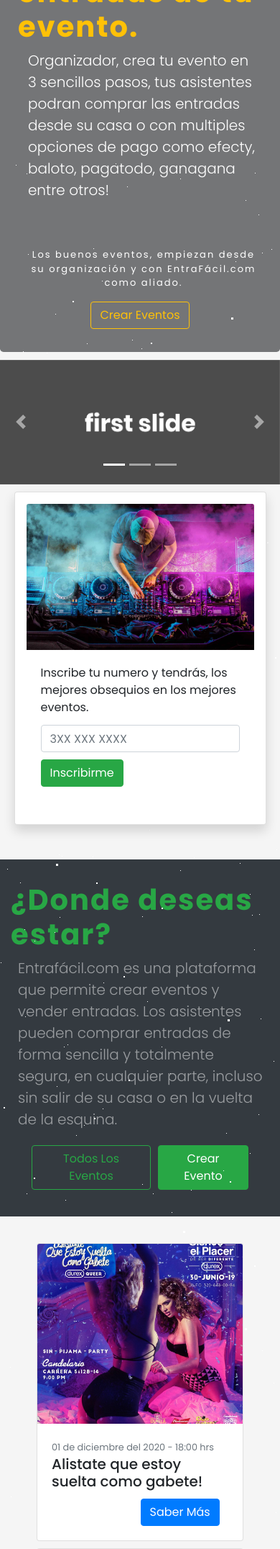
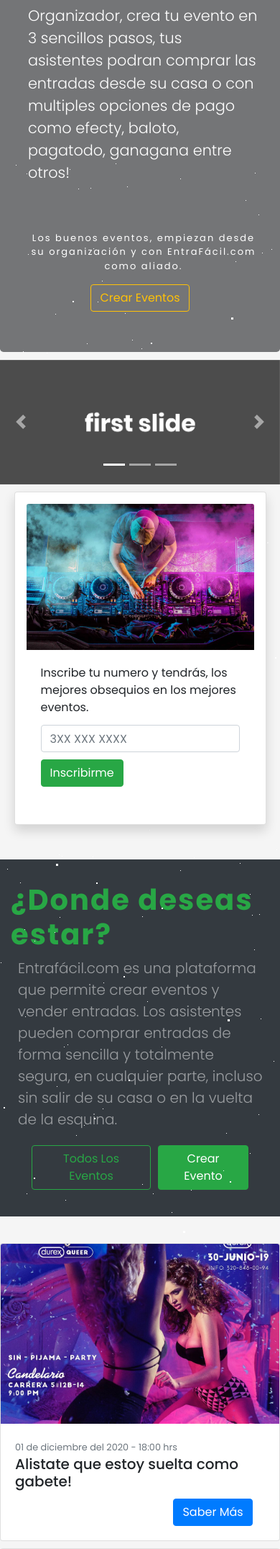
Before and after one commit to porrocas/entrafacil, a PHP site: page / in a window 390 px wide. Shown: the part 339-2491 px from the top of the page at 72% size. Run offline with PHP 8.4, Linux system fonts and the light colour scheme.

Commit message:
[add] Responsive desing changes

```diff
--- a/css/main-j.css
+++ b/css/main-j.css
@@ -56,10 +56,12 @@
     .mainJumbotron > h1{
         z-index: 5;
         width: 95%;
+        font-size: 2em !important;
     }
 
     .mainJumbotron > p{
         width: 90%;
         z-index: 5;
+        font-size: 1.3em;
     }
 }
--- a/css/pre-eventos.css
+++ b/css/pre-eventos.css
@@ -33,7 +33,7 @@
 }
 
 .container-pre-eventos .card{
-    width: 100%;
+    width: 18rem;
     margin: 5px auto;
 }
 
@@ -51,3 +51,28 @@
     display: flex;
     justify-content: center;
 }
+
+@media (max-width: 576px) {
+    .container-pre-eventos{
+        width: 100%;
+    }
+
+    .container-pre-eventos .card{
+        width: 100%;
+        margin: 5px auto;
+    }
+
+    .cont-btn-evento{
+        width: 90%;
+        margin: auto;
+        display: flex;
+        justify-content: flex-end;
+    }
+
+    .cont-btn-center{
+        width: 90%;
+        margin: 10px auto;
+        display: flex;
+        justify-content: center;
+    }
+}
--- a/css/pre-image-event.css
+++ b/css/pre-image-event.css
@@ -22,6 +22,6 @@
 
 @media (max-width: 576px) {
     .mostrarImgEvento .conImgEventPre{
-        width: 80%;
+        width: 90%;
     }
 }
--- a/views/main.php
+++ b/views/main.php
@@ -1,10 +1,10 @@
 <div class="jumbotron mainJumbotron text-ligth">
-    <h1 class="display-4 text-warning">Estas a un click! de vender las entradas de tu evento.</h1>
+    <h1 class=" text-warning">Estas a un click! de vender las entradas de tu evento.</h1>
     <p class="lead text-white">Organizador, crea tu evento en 3 sencillos pasos, tus asistentes podran comprar las entradas desde su casa o con multiples opciones de pago como efecty, baloto, pagatodo, ganagana entre otros!</p>
     <hr class="my-4">
     <p class="centerTextMuted text-white">Los buenos eventos, empiezan desde su organización y con EntraFácil.com como aliado.</p>
     <a class="btn btn-outline-warning" href="#" role="button">Crear Eventos</a>
-    <video id="videoMain" autoplay muted loop>
+    <video id="videoMain" autoplay muted loop playsinline>
         <source src="./src/video/bg1.mp4" type="video/mp4">
     </video>
     <div class="opacityVideo"></div>
--- a/views/pre-eventos.php
+++ b/views/pre-eventos.php
@@ -15,7 +15,7 @@
     <?php
   for ($i=0; $i < 8; $i++) {
     echo '
-        <div class="card" style="width: 18rem;">
+        <div class="card">
             <img id="imgOfEvento" src="../src/img/1.jfif" class="card-img-top imagenesIguales" alt="...">
             <div class="card-body">
                 <small class="text-muted">01 de diciembre del 2020 - 18:00 hrs</small>
```
